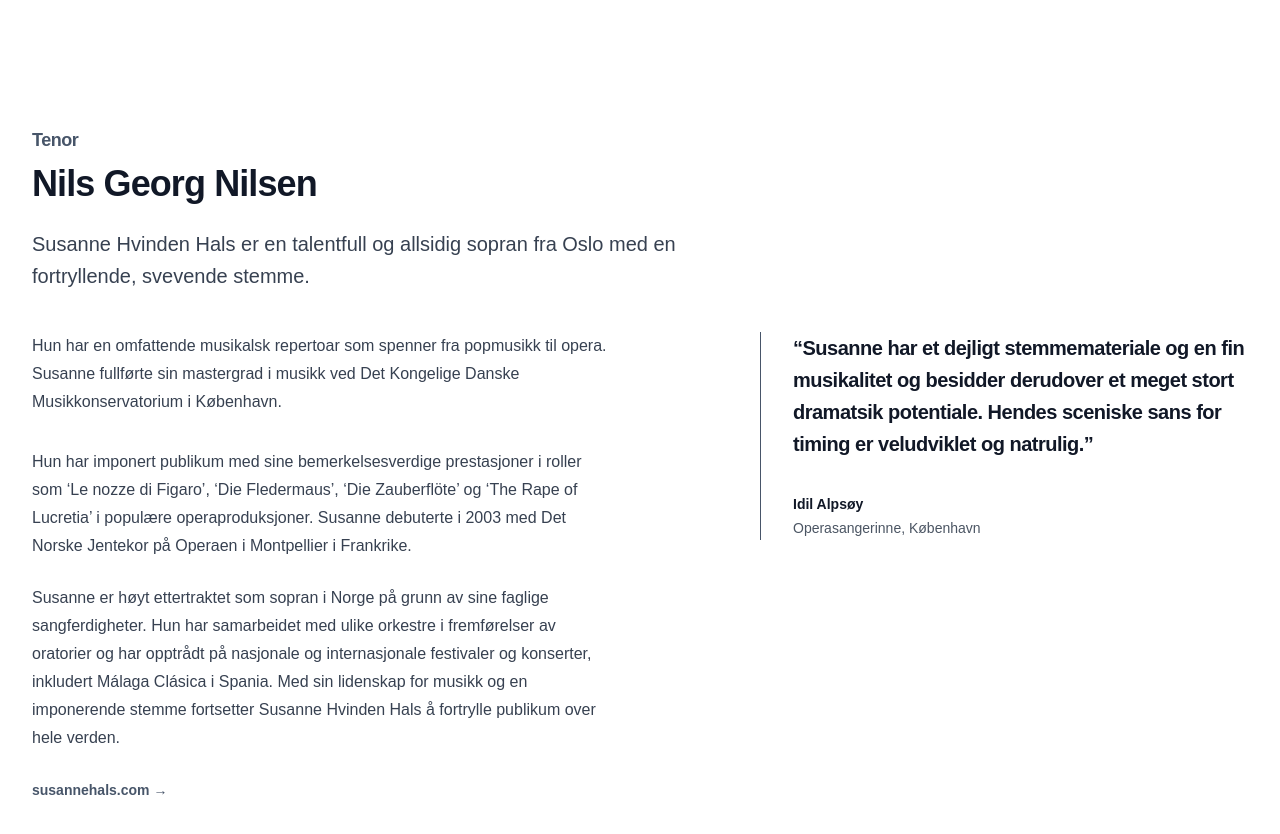
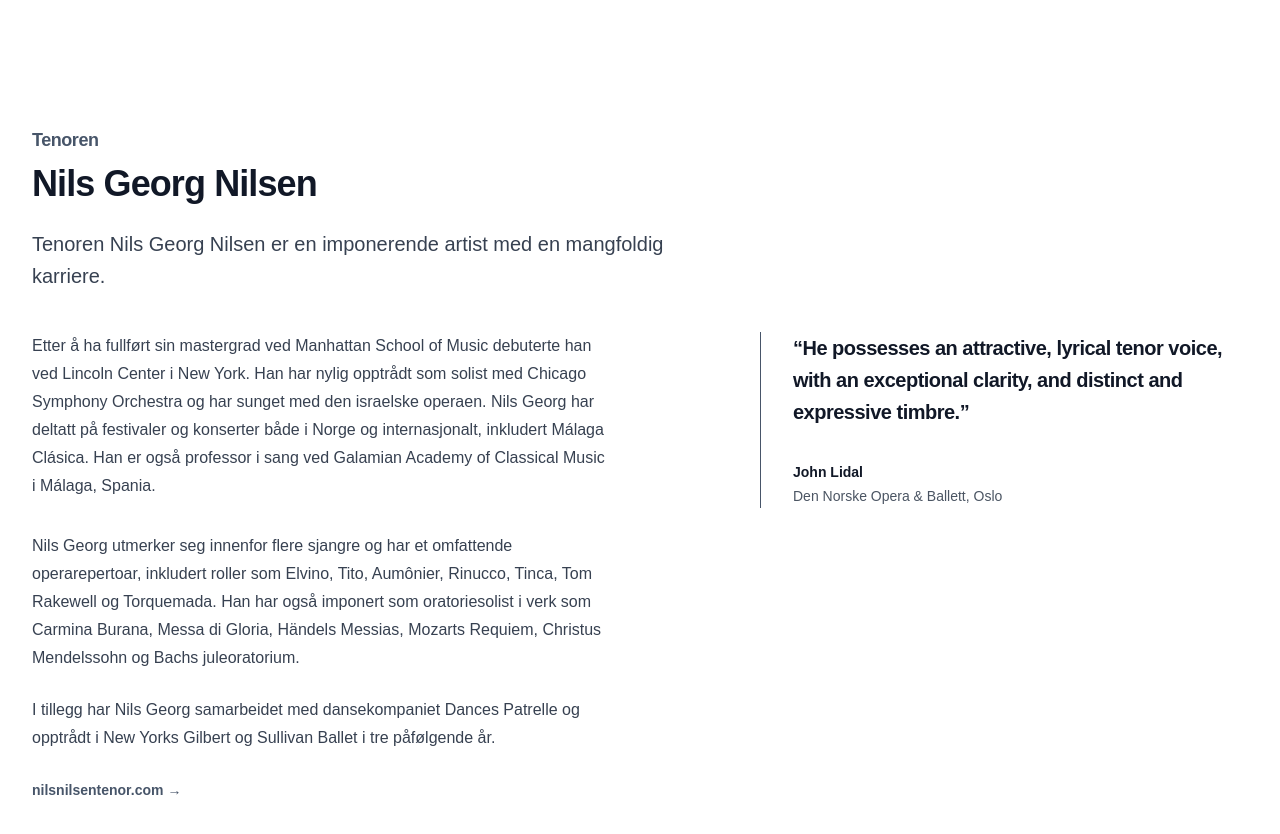
Before and after one commit to Emily-Nilsen/sangibegravelse, a Next.js app: page /nils-georg-nilsen in a window 1280 px wide. Shown: the part 820-1654 px from the top of the page. Built offline with nearby package versions, Linux system fonts and the light colour scheme; a web font is replaced by a local one.

Commit message:
Add profile to NG

```diff
--- a/src/components/HeroNilsGeorg.jsx
+++ b/src/components/HeroNilsGeorg.jsx
@@ -42,8 +42,8 @@ export function HeroNilsGeorg() {
             </h6>
 
             <p className="hidden px-10 mx-auto mt-6 leading-8 text-gray-600 max-w-[100px] sm:px-0 sm:max-w-lg sm:text-lg lg:max-w-xl sm:mx-0 sm:block ">
-              En talentfull sopran med en fortryllende stemme og allsidig
-              repertoar fra pop til opera.
+              Allsidig tenor med imponerende prestasjoner og et omfattende
+              operarepertoar.
             </p>
 
             <div className="flex items-center justify-center mt-10 sm:justify-start gap-x-6">
--- a/src/components/NilsGeorg.jsx
+++ b/src/components/NilsGeorg.jsx
@@ -25,14 +25,14 @@ export function NilsGeorg() {
       <div className="px-6 mx-auto max-w-7xl lg:px-8">
         <div className="max-w-2xl mx-auto lg:mx-0">
           <p className="text-lg font-semibold leading-8 tracking-tight text-slate-600">
-            Tenor
+            Tenoren
           </p>
           <h1 className="mt-2 text-3xl font-bold tracking-tight text-gray-900 sm:text-4xl">
             Nils Georg Nilsen
           </h1>
           <p className="mt-6 text-xl leading-8 text-gray-700">
-            Susanne Hvinden Hals er en talentfull og allsidig sopran fra Oslo
-            med en fortryllende, svevende stemme.
+            Tenoren Nils Georg Nilsen er en imponerende artist med en mangfoldig
+            karriere.
           </p>
         </div>
         <div className="grid max-w-2xl grid-cols-1 mx-auto mt-16 gap-x-8 gap-y-16 lg:mx-0 lg:mt-10 lg:max-w-none lg:grid-cols-12">
@@ -40,9 +40,8 @@ export function NilsGeorg() {
             <figure className="pl-8 border-l border-slate-600">
               <blockquote className="text-xl font-semibold leading-8 tracking-tight text-gray-900">
                 <p>
-                  “Susanne har et dejligt stemmemateriale og en fin musikalitet
-                  og besidder derudover et meget stort dramatsik potentiale.
-                  Hendes sceniske sans for timing er veludviklet og natrulig.”
+                  “He possesses an attractive, lyrical tenor voice, with an
+                  exceptional clarity, and distinct and expressive timbre.”
                 </p>
               </blockquote>
               <figcaption className="flex mt-8 gap-x-4">
@@ -52,9 +51,9 @@ export function NilsGeorg() {
                   className="flex-none w-10 h-10 mt-1 rounded-full bg-gray-50"
                 /> */}
                 <div className="text-sm leading-6">
-                  <div className="font-semibold text-gray-900">Idil Alpsøy</div>
+                  <div className="font-semibold text-gray-900">John Lidal</div>
                   <div className="text-gray-600">
-                    Operasangerinne, København
+                    Den Norske Opera & Ballett, Oslo
                   </div>
                 </div>
               </figcaption>
@@ -62,36 +61,37 @@ export function NilsGeorg() {
           </div>
           <div className="max-w-xl text-base leading-7 text-gray-700 lg:col-span-7">
             <p>
-              Hun har en omfattende musikalsk repertoar som spenner fra
-              popmusikk til opera. Susanne fullførte sin mastergrad i musikk ved
-              Det Kongelige Danske Musikkonservatorium i København.
+              Etter å ha fullført sin mastergrad ved Manhattan School of Music
+              debuterte han ved Lincoln Center i New York. Han har nylig
+              opptrådt som solist med Chicago Symphony Orchestra og har sunget
+              med den israelske operaen. Nils Georg har deltatt på festivaler og
+              konserter både i Norge og internasjonalt, inkludert Málaga
+              Clásica. Han er også professor i sang ved Galamian Academy of
+              Classical Music i Málaga, Spania.
             </p>
 
             <p className="mt-8">
-              Hun har imponert publikum med sine bemerkelsesverdige prestasjoner
-              i roller som ‘Le nozze di Figaro’, ‘Die Fledermaus’, ‘Die
-              Zauberflöte’ og ‘The Rape of Lucretia’ i populære
-              operaproduksjoner. Susanne debuterte i 2003 med Det Norske
-              Jentekor på Operaen i Montpellier i Frankrike.
+              Nils Georg utmerker seg innenfor flere sjangre og har et
+              omfattende operarepertoar, inkludert roller som Elvino, Tito,
+              Aumônier, Rinucco, Tinca, Tom Rakewell og Torquemada. Han har også
+              imponert som oratoriesolist i verk som Carmina Burana, Messa di
+              Gloria, Händels Messias, Mozarts Requiem, Christus Mendelssohn og
+              Bachs juleoratorium.
             </p>
 
             <p className="mt-6">
-              Susanne er høyt ettertraktet som sopran i Norge på grunn av sine
-              faglige sangferdigheter. Hun har samarbeidet med ulike orkestre i
-              fremførelser av oratorier og har opptrådt på nasjonale og
-              internasjonale festivaler og konserter, inkludert Málaga Clásica i
-              Spania. Med sin lidenskap for musikk og en imponerende stemme
-              fortsetter Susanne Hvinden Hals å fortrylle publikum over hele
-              verden.
+              I tillegg har Nils Georg samarbeidet med dansekompaniet Dances
+              Patrelle og opptrådt i New Yorks Gilbert og Sullivan Ballet i tre
+              påfølgende år.
             </p>
             <div className="my-6">
               <Link
-                href="https://www.susannehals.com/"
+                href="https://www.nilsnilsentenor.com/"
                 target="_blank"
                 rel="noopener noreferrer"
                 className="text-sm font-semibold leading-6 transition-all duration-150 ease-in-out text-slate-600 hover:text-slate-950"
               >
-                susannehals.com <span aria-hidden="true">→</span>
+                nilsnilsentenor.com <span aria-hidden="true">→</span>
               </Link>
             </div>
           </div>
--- a/src/pages/nils-georg-nilsen.jsx
+++ b/src/pages/nils-georg-nilsen.jsx
@@ -10,7 +10,7 @@ export default function NilsGeorgNilsen() {
         <title>Tenor Nils Georg Nilsen</title>
         <meta
           name="description"
-          content="En talentfull sopran med en fortryllende stemme og allsidig repertoar fra pop til opera."
+          content="Allsidig tenor med imponerende prestasjoner og et omfattende operarepertoar."
         />
         <link
           rel="canonical"
```
